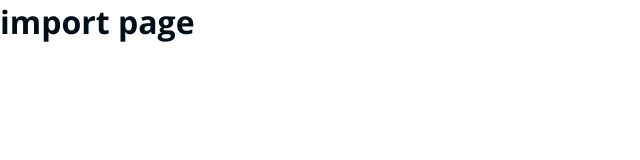
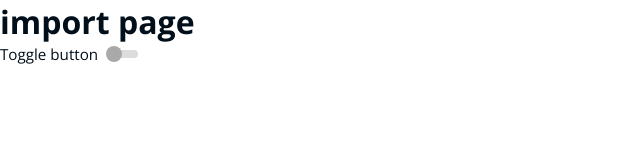
Before and after one commit to istvankurucz/signal-builder-frontend, a React (Vite) app: page /import in a window 1280 px wide. Shown: the top 160 px of the page, without its empty margins (0-640 px from the left). Built offline with nearby package versions, Linux system fonts and the light colour scheme.

Commit message:
Toggle button created.

```diff
--- a/src/App.jsx
+++ b/src/App.jsx
@@ -13,6 +13,7 @@ import Feedback from "./components/ui/Feedback/Feedback";
 import Generation from "./pages/Generation/Generation";
 import "./App.css";
 import useSaveSignals from "./hooks/storage/useSaveSignals";
+import Toggle from "./components/form/Toggle/Toggle";
 
 ChartJS.register(CategoryScale, LinearScale, PointElement, LineElement, Title, Tooltip, Legend);
 
@@ -25,7 +26,15 @@ function App() {
 
 			<Routes>
 				<Route path="/generation" element={<Generation />} />
-				<Route path="/import" element={<h1>import page</h1>} />
+				<Route
+					path="/import"
+					element={
+						<>
+							<h1>import page</h1>
+							<Toggle variant="accent" id="toggle" label="Toggle button" />
+						</>
+					}
+				/>
 				<Route path="/export" element={<h1>export page</h1>} />
 
 				<Route path="/" element={<Navigate to="/generation" replace />} />
--- /dev/null
+++ b/src/components/form/Toggle/Toggle.css
@@ -0,0 +1,66 @@
+.toggle {
+	--default-color: var(--info-color-dark);
+	--default-color-opacity: hsl(0 0% 66% / 0.4);
+
+	position: relative;
+	cursor: pointer;
+	user-select: none;
+}
+
+/* #region Variants */
+.toggle--secondary {
+	--active-color: var(--secondary-color);
+	--active-color-opacity: hsl(205 100% 30% / 0.4);
+}
+.toggle--accent {
+	--active-color: var(--accent-color);
+	--active-color-opacity: hsl(125 56% 42% / 0.4);
+}
+/* #endregion */
+
+.toggle__label {
+	display: inline-flex;
+	gap: 1rem;
+	justify-content: flex-start;
+	align-items: center;
+	font-size: var(--fs-s);
+	cursor: pointer;
+}
+
+.toggle__input {
+	display: inline-block;
+	width: 1.5rem;
+	opacity: 0;
+	position: absolute;
+	top: 25%;
+	left: 0;
+}
+
+.toggle__marker {
+	width: 1.5rem;
+	height: 0.5rem;
+	background-color: var(--default-color-opacity);
+	border-radius: var(--br-pill);
+	position: relative;
+	transition: background-color 300ms ease;
+}
+.toggle__input:checked + .toggle__label .toggle__marker {
+	background-color: var(--active-color-opacity);
+}
+
+.toggle__marker::after {
+	content: "";
+	width: 1rem;
+	height: 1rem;
+	background-color: var(--default-color);
+	border-radius: var(--br-pill);
+	position: absolute;
+	top: 50%;
+	left: 0;
+	translate: -50% -50%;
+	transition: translate 300ms ease, background-color 300ms ease;
+}
+.toggle__input:checked + .toggle__label .toggle__marker::after {
+	background-color: var(--active-color);
+	translate: 100% -50%;
+}
--- /dev/null
+++ b/src/components/form/Toggle/Toggle.jsx
@@ -0,0 +1,17 @@
+import { forwardRef } from "react";
+import "./Toggle.css";
+
+const Toggle = forwardRef(({ variant = "secondary", label, id, className = "", ...rest }, ref) => {
+	return (
+		<div className={`toggle toggle--${variant}${className !== "" ? ` ${className}` : ""}`}>
+			<input type="checkbox" name={id} id={id} className="toggle__input" ref={ref} {...rest} />
+
+			<label htmlFor={id} className="toggle__label">
+				{label}
+				<span className="toggle__marker"></span>
+			</label>
+		</div>
+	);
+});
+
+export default Toggle;
--- a/src/pages/Generation/LoadSignalsModal/LoadSignalsModal.jsx
+++ b/src/pages/Generation/LoadSignalsModal/LoadSignalsModal.jsx
@@ -39,7 +39,7 @@ function LoadSignalsModal({ show, setShow }) {
 		<Overlay show={show}>
 			<Modal>
 				<Modal.Header>
-					<Modal.Title>Load signals?</Modal.Title>
+					<Modal.Title>Load signals</Modal.Title>
 					<Modal.Close setShow={setShow} />
 				</Modal.Header>
 
--- a/src/pages/Generation/SineBuilderModal/SineBuilderModal.jsx
+++ b/src/pages/Generation/SineBuilderModal/SineBuilderModal.jsx
@@ -229,7 +229,7 @@ function SineBuilderModal({ show, setShow }) {
 		<Overlay show={show}>
 			<Modal>
 				<Modal.Header>
-					<Modal.Title>Sine builder</Modal.Title>
+					<Modal.Title>Sine builder - {func?.name}</Modal.Title>
 					<Modal.Close setShow={setShow} />
 				</Modal.Header>
 
```
